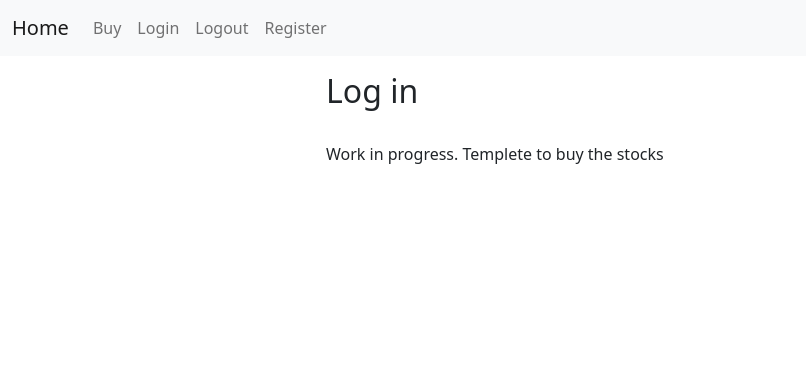
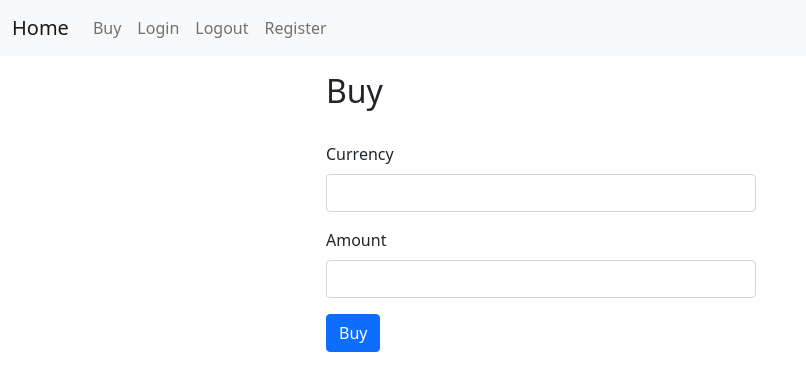
Before and after one commit to xprcode/Cantor_Flask_Web_Application, a Flask app: page /buy in a window 1280 px wide. Shown: the top 391 px of the page, without its empty margins (0-806 px from the left). Run offline with Flask 3, Linux system fonts and the light colour scheme; the visitor is signed in with stand-in values (Sample User, id 1).

Commit message:
Buy/NBP API
Buy route added.
NBP API added.
Basic buy functionality added.

```diff
--- a/app.py
+++ b/app.py
@@ -13,7 +13,8 @@ from flask_login import (
     current_user,
 )
 
-from modules import LoginForm, RegistrationForm
+from modules import LoginForm, RegistrationForm, BuyForm
+from helpers import lookup
 
 app = Flask(__name__)
 
@@ -175,10 +176,23 @@ def logout():
 def index():
     return render_template('index.html')
 
-@app.route('/buy')
+@app.route('/buy', methods = ['GET', 'POST'])
 @login_required
 def buy():
-    return render_template('buy.html')
+    """changes from 17.01.2024. in progress.
+    """
+    form = BuyForm()
+    if form.validate_on_submit():
+        currency = form.currency.data
+        currency = lookup(currency)
+        if currency:
+            amount = form.amount.data
+            total = amount * currency
+            print(f'{currency} amount" {amount}, total is {total}')
+        else:
+            return 'wrong currency'
+
+    return render_template('buy.html', form=form)
 
 @app.route('/history')
 def history():
--- a/modules.py
+++ b/modules.py
@@ -1,13 +1,15 @@
 from flask import redirect, render_template, session
 from wtforms import StringField, IntegerField, BooleanField, SelectField, RadioField, DateField, PasswordField, EmailField
 from flask_wtf import FlaskForm
-from wtforms.validators import DataRequired, ValidationError, Email
+from wtforms.validators import DataRequired, ValidationError, Email, NumberRange
+
 
 
 class LoginForm(FlaskForm):
     name = StringField('Enter you name: ', validators=[DataRequired()])
     password = PasswordField('Enter password: ', validators=[DataRequired()])
     remember = BooleanField('Rememeber me')
+
 
 class RegistrationForm(FlaskForm):
 
@@ -34,3 +36,7 @@ class RegistrationForm(FlaskForm):
     password = PasswordField('Enter password: ', validators=[DataRequired(), my_password_validator])
     re_password = PasswordField('Confirm password: ', validators=[DataRequired()])
     email = EmailField('Enter email: ', validators=[DataRequired(), Email()])
+
+class BuyForm(FlaskForm):
+    currency = StringField('Currency test ', validators=[DataRequired()])
+    amount = IntegerField('Amount: ', validators=[DataRequired(), NumberRange(min=0, max=None)])
--- a/templates/buy.html
+++ b/templates/buy.html
@@ -4,9 +4,26 @@
 
 <div class="row">
   <div class="col-3"></div>
-  <div class="col-7"><h2>Log in</h2><br>
+  <div class="col-7"><h2>Buy</h2><br>
   <div class="col-7">
 
-<a>Work in progress. Templete to buy the stocks</a>
+    <form method="POST">
+      {{ form.csrf_token }}
+
+      <div class="mb-3">
+          <label for="currency" class="form-label">Currency</label>
+          {{ form.currency(class_="form-control") }}
+          {{ show_validation_results(form.currency) }}
+      </div>
+
+      <div class="mb-3">
+          <label for="amount" class="form-label">Amount</label>
+          {{ form.amount(class_="form-control", min="1", type="number") }}
+          {{ show_validation_results(form.amount) }}
+      </div>
+
+      <button class="btn btn-primary" type="submit">Buy</button>
+  </form>
+
 
   {% endblock %}
```
Also changed, not shown: helpers.py (added, +21 -0 lines), 1 other file.
